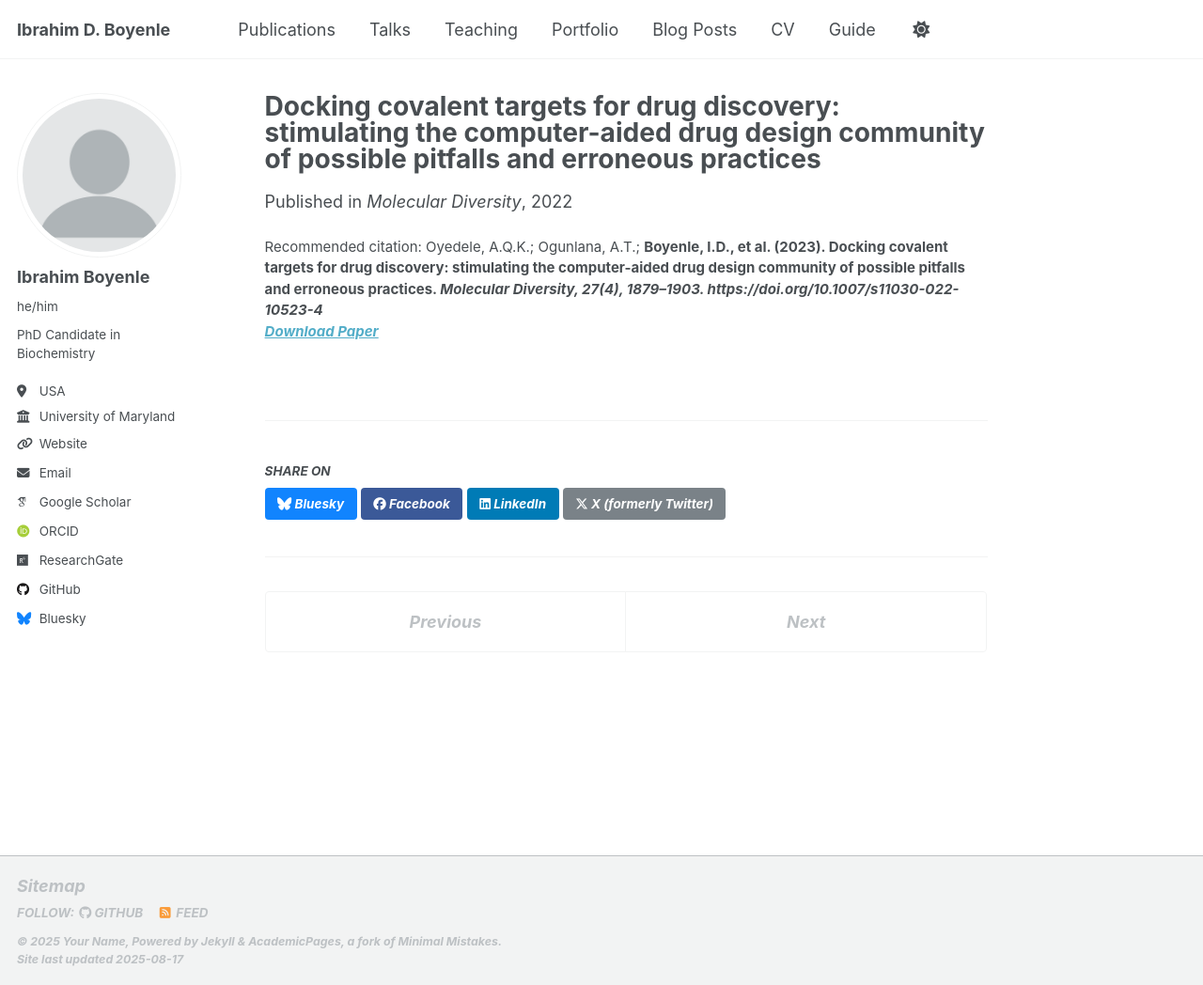
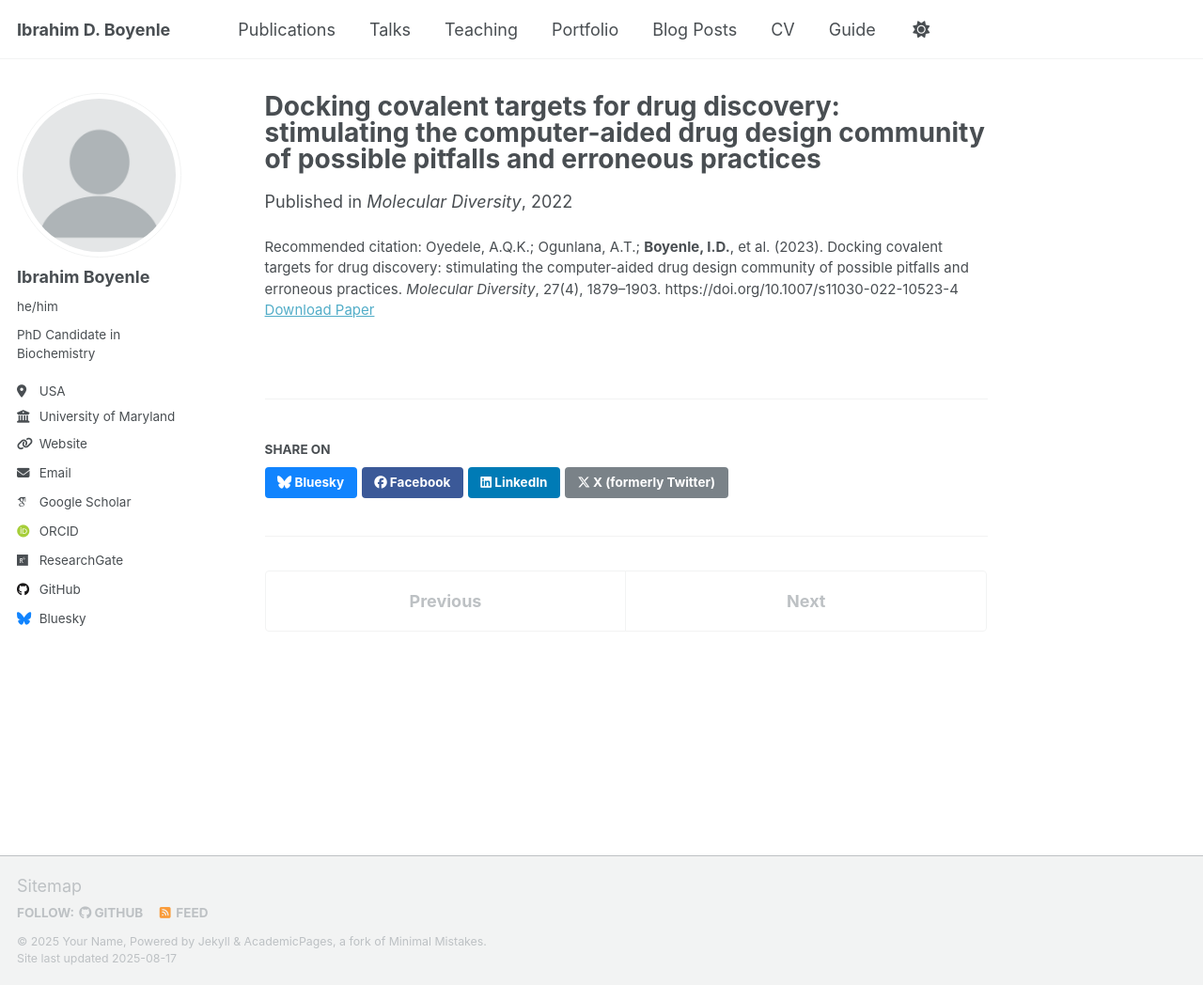
Before and after one commit to Ibrahimboyenle/Ibrahimboyenle.github.io, a Jekyll site: the page built from _publications/2022-09-04-docking-covalent-targets.md, in a window 1280 px wide and 1048 px high. Shown: the whole window at 94% size. Built offline with Jekyll 4.4.1, drawn with Linux system fonts in a browser that asks for light colours; some web fonts are replaced; a script that is not in the unit is left out.

```diff
--- a/_publications/2022-09-04-docking-covalent-targets.md
+++ b/_publications/2022-09-04-docking-covalent-targets.md
@@ -8,5 +8,5 @@ date: 2022-09-04
 year: 2023
 venue: "Molecular Diversity"
 paperurl: "https://doi.org/10.1007/s11030-022-10523-4"
-citation: "Oyedele, A.Q.K.; Ogunlana, A.T.; <b>Boyenle, I.D.<b>, et al. (2023). Docking covalent targets for drug discovery: stimulating the computer-aided drug design community of possible pitfalls and erroneous practices. <i>Molecular Diversity<i>, 27(4), 1879–1903. https://doi.org/10.1007/s11030-022-10523-4"
+citation: "Oyedele, A.Q.K.; Ogunlana, A.T.; <b>Boyenle, I.D.</b>, et al. (2023). Docking covalent targets for drug discovery: stimulating the computer-aided drug design community of possible pitfalls and erroneous practices. <i>Molecular Diversity</i>, 27(4), 1879–1903. https://doi.org/10.1007/s11030-022-10523-4"
 ---
```
